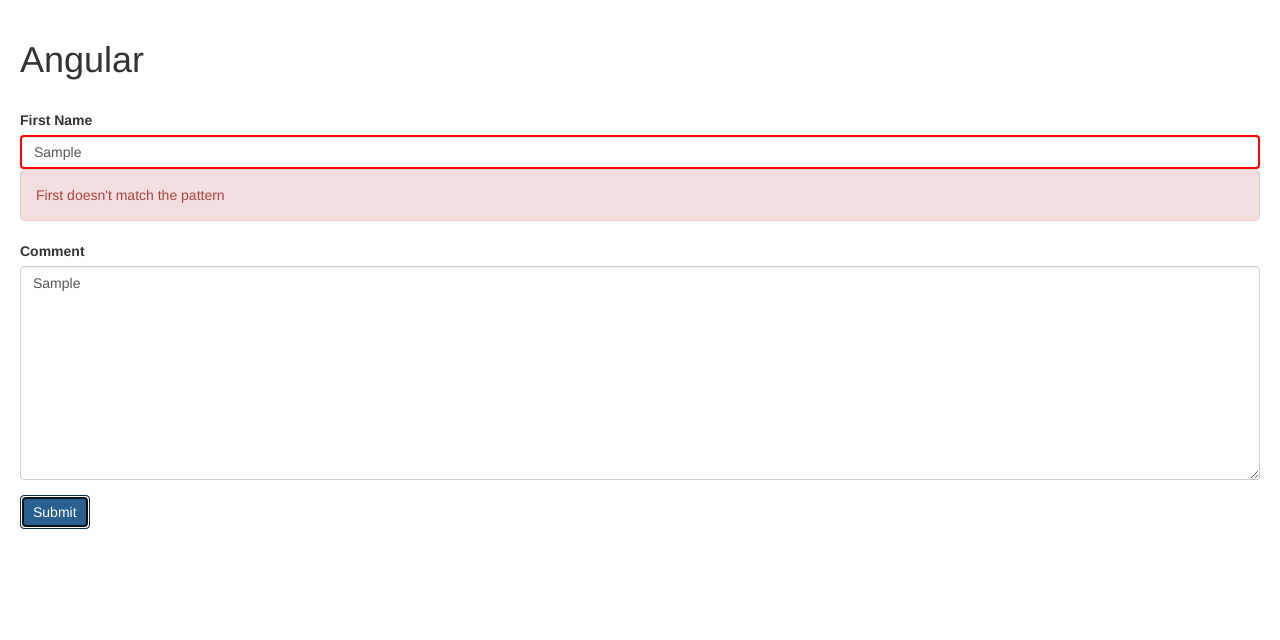
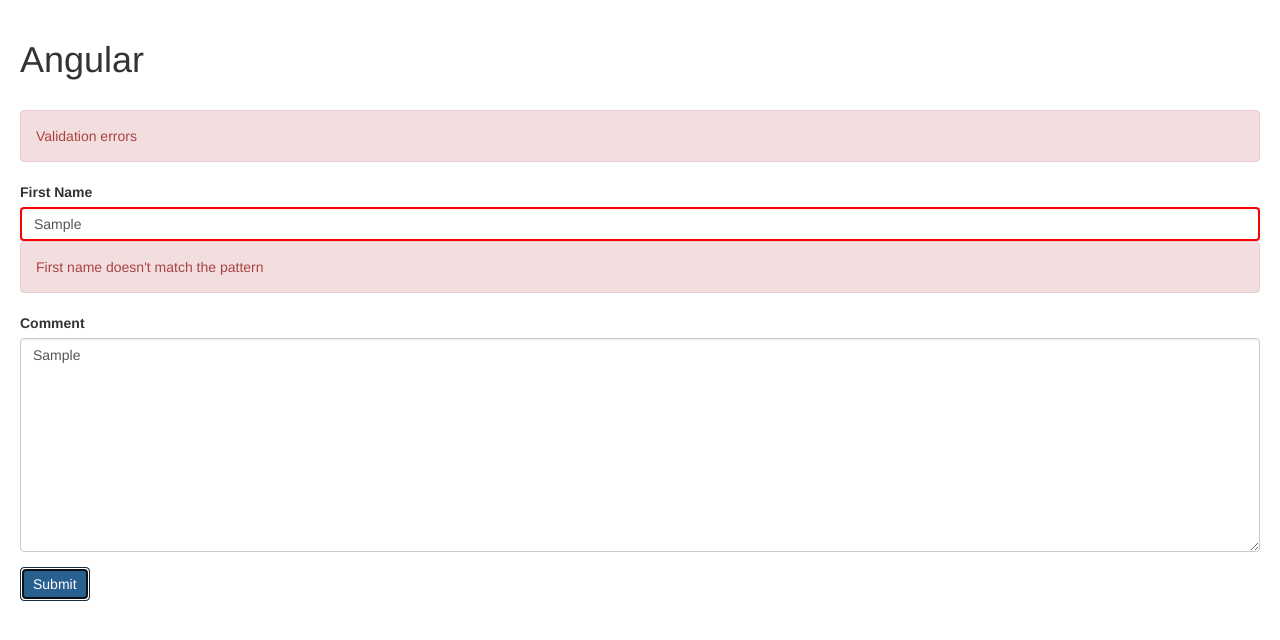
Before and after one commit to MAGNUM81/Angular-Tutorial, an Angular app in the folder hello-world/: page / in a window 1280 px wide. Both pictures are taken after typing "Sample", "Sample" into the empty fields and a click on the button "Submit". Shown: the top 640 px of the page. Built offline with nearby package versions, Linux system fonts and the light colour scheme.

Commit message:
ngModelGroup

```diff
--- a/hello-world/src/app/contact-form/contact-form.component.html
+++ b/hello-world/src/app/contact-form/contact-form.component.html
@@ -1,4 +1,10 @@
 <form #f="ngForm" (ngSubmit)="submit(f)">
+  <div ngModelGroup="contact" #contact="ngModelGroup">
+    <div
+      class="alert alert-danger"
+         *ngIf="contact.touched && contact.invalid">
+      Validation errors
+    </div>
     <div class="form-group">
       <label for="firstName">First Name</label>
       <input
@@ -20,13 +26,15 @@
           First name is required
         </div>
         <div *ngIf="firstName.errors.minlength">
-        First Name must be minimum {{firstName.errors.minlength.requiredLength}} characters
+          First name must be minimum {{firstName.errors.minlength.requiredLength}} characters
         </div>
         <div *ngIf="firstName.errors.pattern">
-        First doesn't match the pattern
+          First name doesn't match the pattern
         </div>
       </div>
     </div>
+  </div>
+
   <div class="form-group">
     <label for="comment">Comment</label>
     <textarea
--- a/hello-world/src/app/contact-form/contact-form.component.ts
+++ b/hello-world/src/app/contact-form/contact-form.component.ts
@@ -1,4 +1,4 @@
-import { Component, OnInit } from '@angular/core';
+import { Component } from '@angular/core';
 import {NgModel, NgForm} from "@angular/forms";
 
 @Component({
```
Lines whose indentation alone changed are shown as unchanged.
